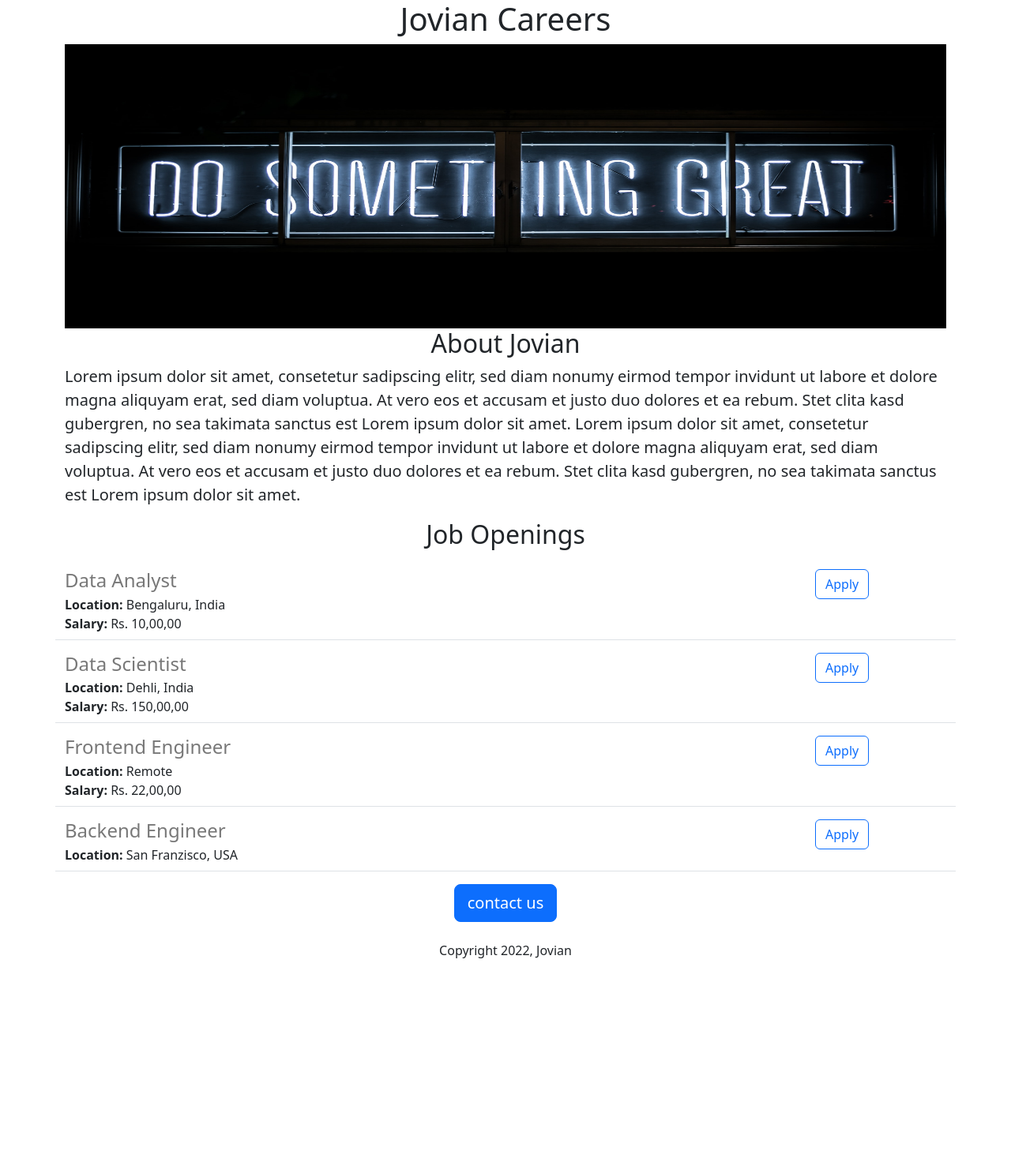
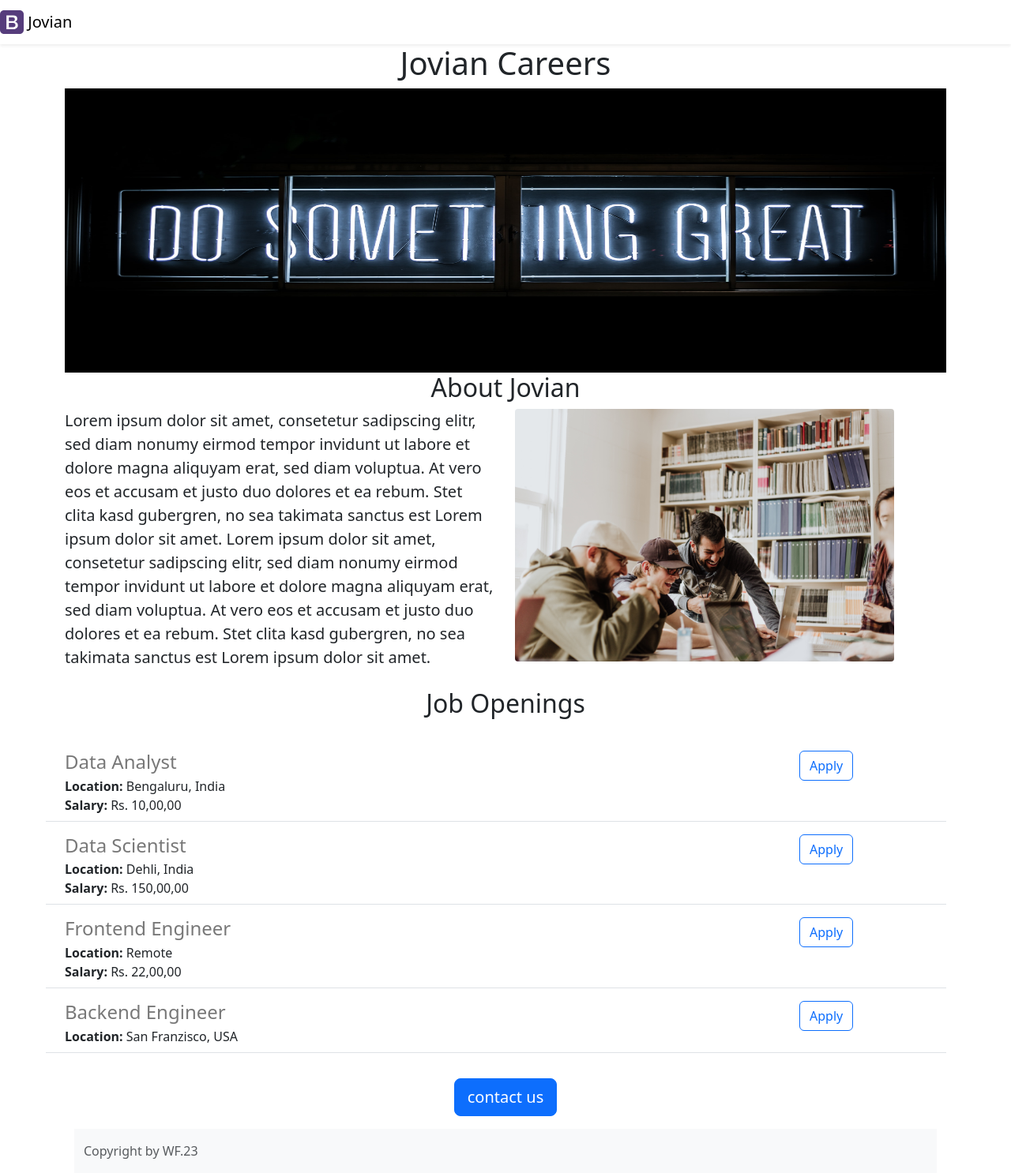
Before and after one commit to HerrWinnefeld/jovian-careers-websideV2, a Flask app: page / in a window 1280 px wide. Shown: the whole page at 79% size. Before the commit the page ends 1214 px from the top, so only its background shows below. Run offline with Flask 2, Linux system fonts and the light colour scheme.

Commit message:
funcional and aestetic improvments

```diff
--- /dev/null
+++ b/templates/footer.html
@@ -0,0 +1,7 @@
+<div class="container">
+<footer class="footer mt-auto py-3 bg-light">
+  <div class="container">
+    <span class="text-muted">Copyright by WF.23</span>
+  </div>
+</footer>
+</div>
--- a/templates/home.html
+++ b/templates/home.html
@@ -13,13 +13,25 @@
     </style>
   </head>
   <body>
+    {% include 'nav.html' %}
     <div class="container" >
      <h1 class="text-center">{{company_name}} Careers</h1>
     <img class="img-fluid" id="banner" src="https://jovian-careers-webside.herrwinnefeld.repl.co/static/banner2.jpg">
     <h2 class="text-center">About Jovian</h2>
+
+
+
+      <div class="row" style="margin-bottom:16px;">
+
+    <div class="col-md-6">
     <p class="lead">
       Lorem ipsum dolor sit amet, consetetur sadipscing elitr, sed diam nonumy eirmod tempor invidunt ut labore et dolore magna aliquyam erat, sed diam voluptua. At vero eos et accusam et justo duo dolores et ea rebum. Stet clita kasd gubergren, no sea takimata sanctus est Lorem ipsum dolor sit amet. Lorem ipsum dolor sit amet, consetetur sadipscing elitr, sed diam nonumy eirmod tempor invidunt ut labore et dolore magna aliquyam erat, sed diam voluptua. At vero eos et accusam et justo duo dolores et ea rebum. Stet clita kasd gubergren, no sea takimata sanctus est Lorem ipsum dolor sit amet.
     </p>
+    </div>
+        <div class="d-none d-md-block col-md-6">
+<img src="static/people.jpg" style="height:320px;border-radius:4px"
+  </div>
+        </div>
     <h2 class="text-center mt-2 mb-4">Job Openings</h2>
 
     <p>
@@ -28,9 +40,10 @@
       {% endfor %}
     </p>
       <div class="text-center" >
-        <button class="btn btn-primary btn-lg">contact us</button>
-          <p class="mt-4">Copyright 2022, Jovian</p>
+        <a class="btn btn-primary btn-lg" href=" mailto:mwinnefeld@web.de?subject=Kontakt&body=Hallo%20ich%20m%C3%B6chte%20Kontakt%20mit%20ihnen%20aufnehmen.%20Diesen%20Link%20habe%20ich%20auf%20der%20Jovian%20Seite%20gefunden. ">contact us</a>
+
         </div>
       </div>
+      {% include 'footer.html' %}
   </body>
 </html>
--- a/templates/jobitem.html
+++ b/templates/jobitem.html
@@ -8,7 +8,7 @@
     <div><b>Salary: </b>{{job['salary']}}</div>
     {% endif%}
   </div>
-  <div class="col-2">
-    <button type="button" class="btn btn-outline-primary">Apply</button>
+  <div class="col-2 padding-right:16px">
+    <a href="mailto:mwinnefeld@web.de?subject=Mail von meiner Jovian Webside {{job['title']}}" type="button" class="btn btn-outline-primary">Apply</a>
   </div>
 </div>
--- /dev/null
+++ b/templates/nav.html
@@ -0,0 +1,8 @@
+<!-- Image and text -->
+<nav class="navbar shadow-sm fixed-top bg-white">
+  <a class="navbar-brand" href="#">
+    <img src="/static/logo.svg" width="30" height="30" class="d-inline-block align-top" alt="">
+    Jovian
+  </a>
+</nav>
+<div style="height:56px"></div>
```
Also changed, not shown: static/logo.svg (added), static/people.jpg (added).
